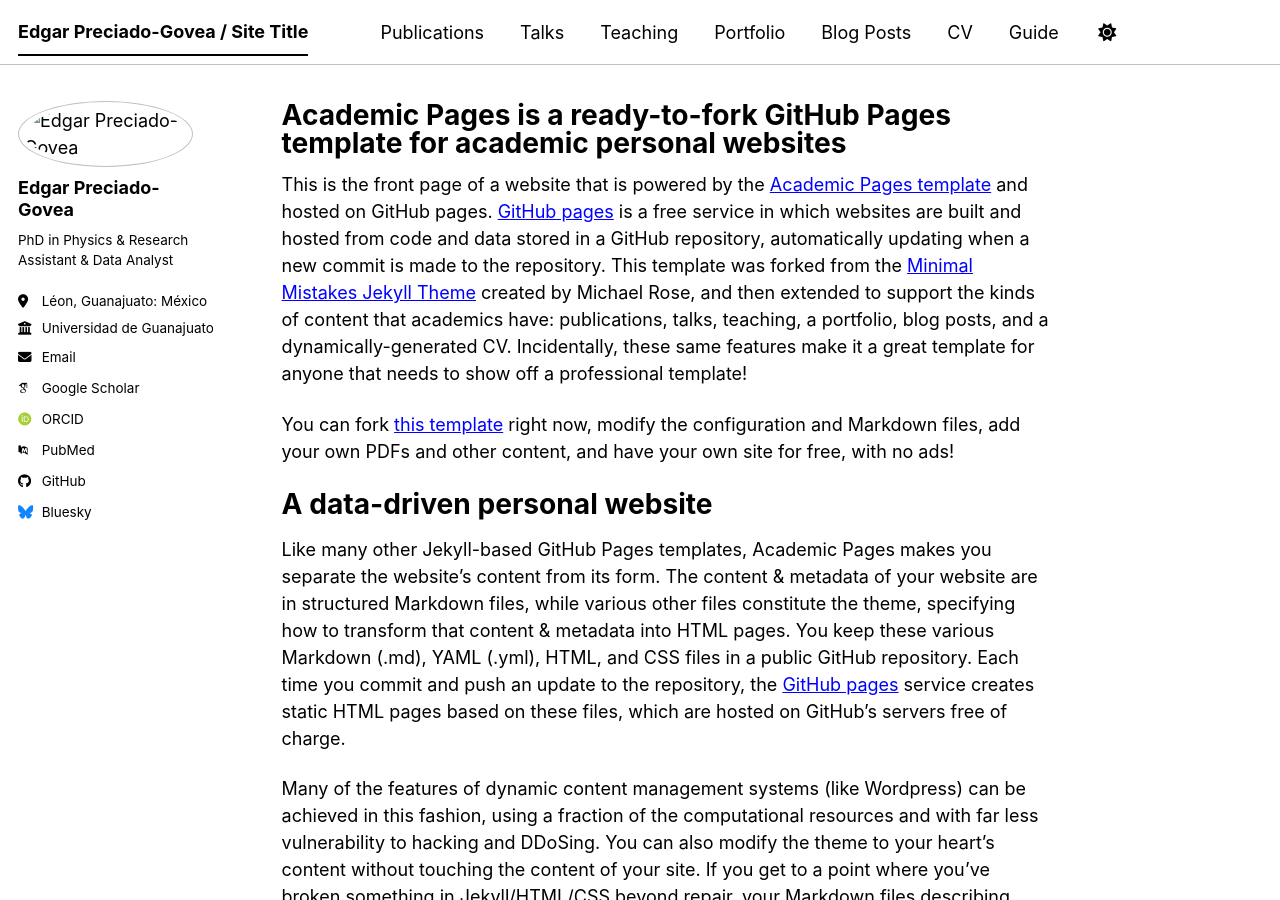
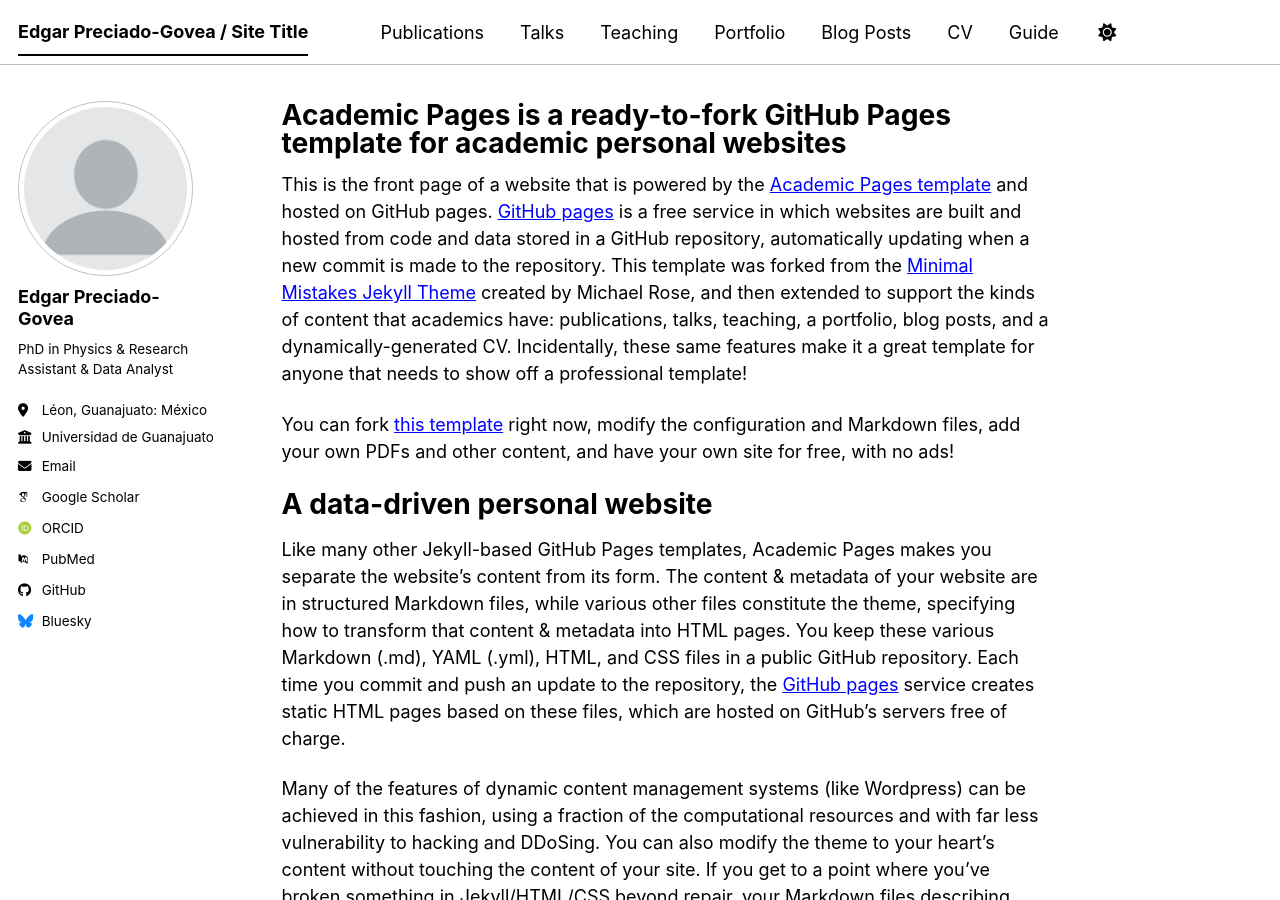
Before and after one commit to edgargovea/edgarpgovea.github.io, a Jekyll site: the page built from _pages/about.md, in a window 1280 px wide and 900 px high. Built offline with Jekyll 4.4.1, drawn with Linux system fonts in a browser that asks for light colours; some web fonts are replaced; a script bundle is joined from its source files by our own code; library files that are not in the unit come from our copies.

Commit message:
Update _config.yml

```diff
--- a/_config.yml
+++ b/_config.yml
@@ -23,7 +23,7 @@
 #               Additional customization can be done by editing /_includes/author-profile.html
 author:
   # Biographic information
-  avatar           : "Picture.jpeg"
+  avatar           : "profile.png"
   name             : "Edgar Preciado-Govea"
   pronouns         : # example: "she/her"
   bio              : "PhD in Physics & Research Assistant & Data Analyst"
```
